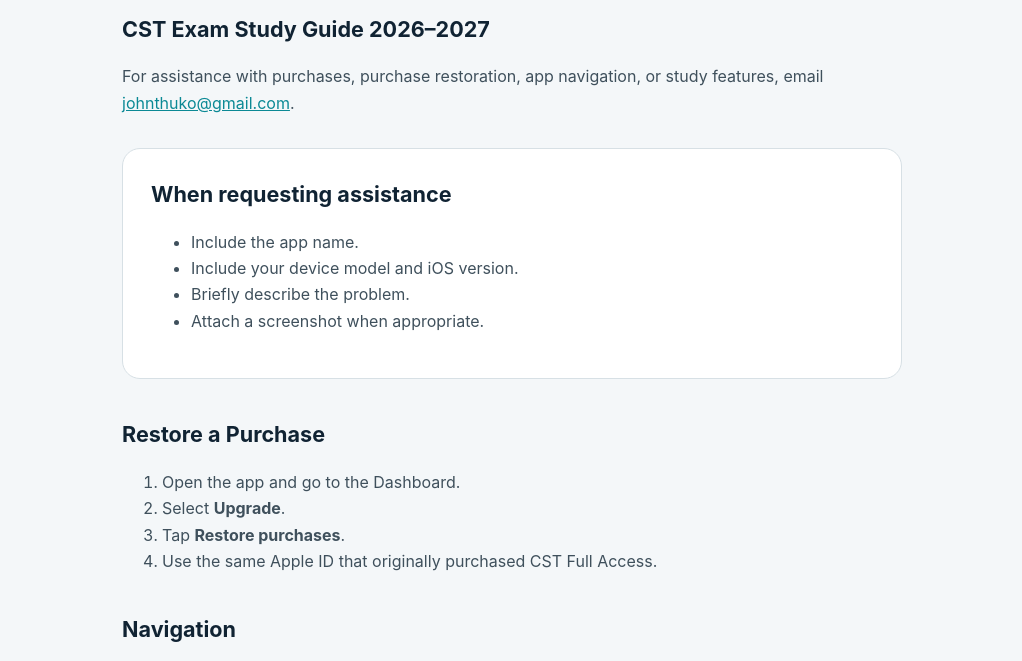
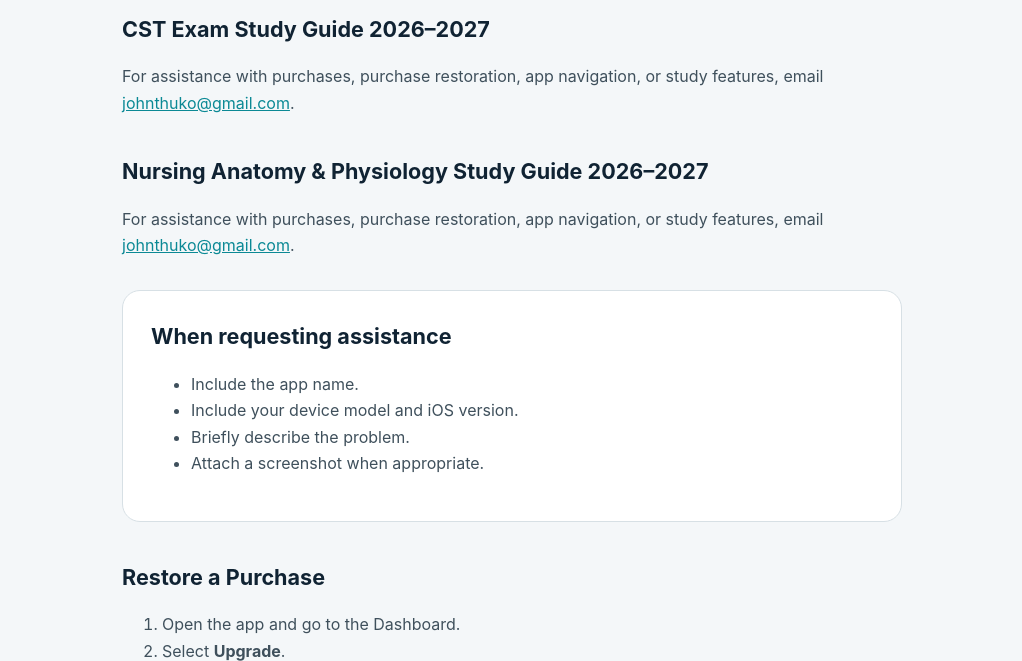
Before and after one commit to jthuko/alfajiriapps-site, a plain HTML site: page support.html in a window 1280 px wide. Shown: the part 245-906 px from the top of the page, without its empty margins (128-1150 px from the left). Drawn offline with Linux system fonts and the light colour scheme.

Commit message:
Cover both CST and Nursing A&P apps in privacy and support pages

```diff
--- a/support.html
+++ b/support.html
@@ -19,6 +19,9 @@
     <h2>CST Exam Study Guide 2026–2027</h2>
     <p>For assistance with purchases, purchase restoration, app navigation, or study features, email <a href="mailto:johnthuko@gmail.com">johnthuko@gmail.com</a>.</p>
 
+    <h2>Nursing Anatomy &amp; Physiology Study Guide 2026–2027</h2>
+    <p>For assistance with purchases, purchase restoration, app navigation, or study features, email <a href="mailto:johnthuko@gmail.com">johnthuko@gmail.com</a>.</p>
+
     <div class="notice">
       <h2>When requesting assistance</h2>
       <ul>
@@ -34,7 +37,7 @@
       <li>Open the app and go to the Dashboard.</li>
       <li>Select <strong>Upgrade</strong>.</li>
       <li>Tap <strong>Restore purchases</strong>.</li>
-      <li>Use the same Apple ID that originally purchased CST Full Access.</li>
+      <li>Use the same Apple ID that originally made the purchase.</li>
     </ol>
 
     <h2>Navigation</h2>
```
Also changed, not shown: privacy.html (+1 -1 lines).
